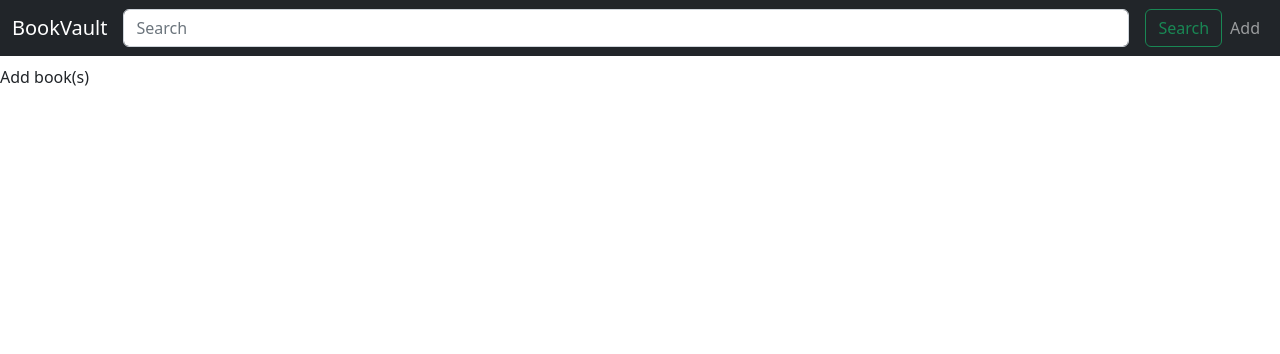
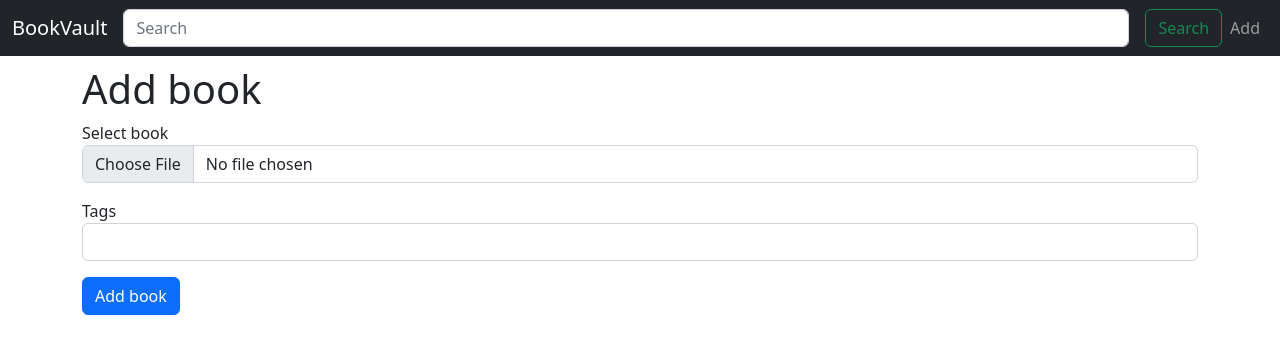
Before and after one commit to AlexeyYurko/BookVault, a Flask app: page /add_books in a window 1280 px wide. Shown: the top 354 px of the page. Run offline with Flask 2, Linux system fonts and the light colour scheme.

Commit message:
`Add` button functionality
- `add` button functionality with initial formats processing

```diff
--- a/handlers/books.py
+++ b/handlers/books.py
@@ -1,8 +1,11 @@
-from flask import Blueprint, render_template, request
+from flask import Blueprint, redirect, render_template, request, url_for
 from sqlalchemy.orm import Session, joinedload
 
 from db.database import engine
+from importers import DjvuImporter, EpubImporter, PdfImporter
 from models import Book
+
+ALLOWED_TYPES = {'application/pdf': PdfImporter, 'application/epub+zip': EpubImporter, 'application/djvu': DjvuImporter}
 
 books_bp = Blueprint('books', __name__, template_folder='templates')
 
@@ -22,3 +25,11 @@ def search_books():
 def add_books():
     if request.method == 'GET':
         return render_template('add_books.html')
+    file = request.files['file']
+    file_type = file.content_type
+    if file_type not in ALLOWED_TYPES:
+        return render_template('add_books.html', error="Invalid file type")
+    tags = request.form['tags'].split(',')
+    book_importer = ALLOWED_TYPES[file_type]()
+    book_importer.process(file, tags)
+    return redirect(url_for('homepage.homepage'))
--- a/handlers/home.py
+++ b/handlers/home.py
@@ -7,7 +7,7 @@ from models import Book, Tag
 home_bp = Blueprint('homepage', __name__, template_folder='templates')
 
 
-@home_bp.route('/', methods=['GET'])
+@home_bp.route('/home/', methods=['GET'])
 def homepage():
     with Session(bind=engine) as session:
         books = session.query(Book).all()
--- /dev/null
+++ b/importers/__init__.py
@@ -0,0 +1,4 @@
+from .base import *
+from .pdf import *
+from .epub import *
+from .djvu import *
--- /dev/null
+++ b/importers/djvu.py
@@ -0,0 +1,5 @@
+from importers.base import BookImporter
+
+
+class DjvuImporter(BookImporter):
+    pass
--- /dev/null
+++ b/importers/epub.py
@@ -0,0 +1,5 @@
+from importers.base import BookImporter
+
+
+class EpubImporter(BookImporter):
+    pass
--- /dev/null
+++ b/importers/pdf.py
@@ -0,0 +1,5 @@
+from importers.base import BookImporter
+
+
+class PdfImporter(BookImporter):
+    pass
--- a/templates/add_books.html
+++ b/templates/add_books.html
@@ -1,5 +1,24 @@
 {% extends 'base.html' %}
 
-    {% block content %}
-Add book(s)
-    {% endblock %}
+{% block content %}
+    <div class="container">
+        <div class="col-md-12">
+            <h1>Add book</h1>
+        </div>
+        {% if error %}
+            <div class="alert alert-danger">{{ error }}</div>
+        {% endif %}
+        <form method="POST" enctype="multipart/form-data" action="{{ url_for('books.add_books') }}">
+            <div class="form-group mb-3">
+                <label for="file">Select book</label>
+                <input id="file" name="file" required="" type="file" class="form-control">
+            </div>
+            <div class="form-group mb-3">
+                <label for="tags">Tags</label>
+                <input id="tags" name="tags" type="text" value="" class="form-control">
+            </div>
+            <button type="submit" class="btn btn-primary">Add book</button>
+        </form>
+    </div>
+
+{% endblock %}
```
Also changed, not shown: importers/base.py (added, +8 -0 lines).
